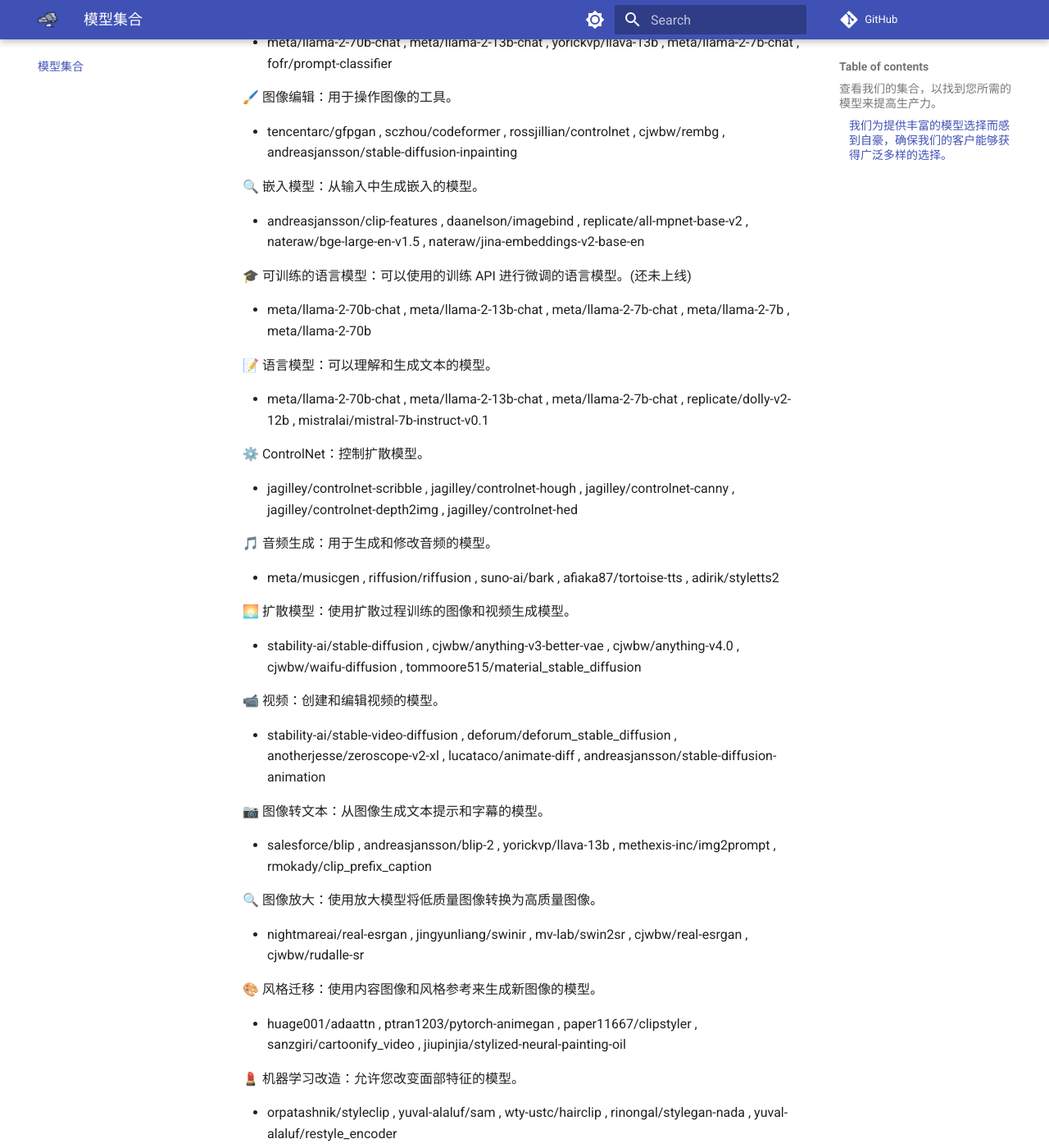
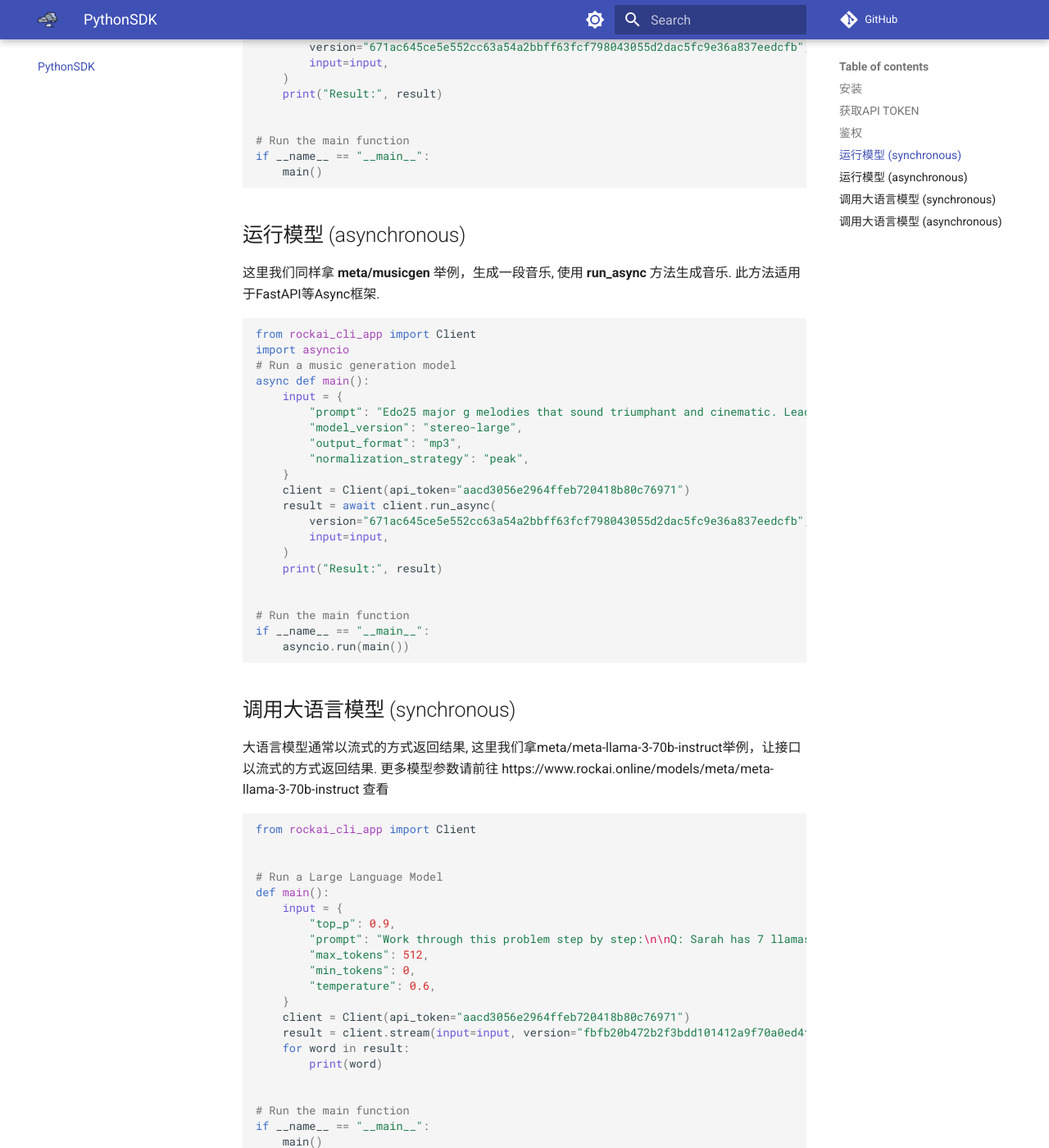
Before and after one commit to incomingflyingbrick/rock, an MkDocs documentation site: the page built from docs/col.md, in a window 1280 px wide and 1400 px high, scrolled down 1061 px. Shown: the whole window at 82% size. Built offline with MkDocs 1.6.1 and Material for MkDocs 9.7.7, drawn with Linux system fonts in a browser that asks for light colours; comment, search, counter and statistics services are not loaded; some of the changed text lies outside the part shown.

Commit message:
python sdk

````diff
--- a/docs/col.md
+++ b/docs/col.md
@@ -1,89 +1,138 @@
-# 模型集合
+# Python SDK
 
-## 查看我们的集合，以找到您所需的模型来提高生产力。
+使用RockAI SDK来调用大模型更为简单
 
-### 我们为提供丰富的模型选择而感到自豪，确保我们的客户能够获得广泛多样的选择。
+## 安装
 
-🔧 实用工具：工具带型模型，用于为视频添加字幕、将图像合成为视频、从视频中提取帧、从视频中提取音频等。
+RockAI python SDK 支持 3.9-3.11 版本
+```python
+pip install rockai-cli-app
+```
 
-- fofr/audio-to-waveform , fofr/controlnet-preprocessors , fofr/video-to-frames , fictions-ai/autocaption , fofr/frames-to-video
+## 获取API TOKEN
 
-🌐 3D模型：生成3D对象、场景、光场、纹理和多视图的模型。
+登录到RockAI, 然后点击 https://www.rockai.online/setting/token 获取API_TOKEN
 
-- cjwbw/shap-e , adirik/dreamgaussian , jd7h/zero123plusplus , adirik/wonder3d , adirik/mvdream
+## 鉴权
 
-👁️ 视觉模型：具备视觉功能的多模态大型语言模型，例如目标检测和光学字符识别 (OCR)。
+```python
+#通过创建clinet类来直接完成鉴权, 填入从上一步获取的API TOKEN
+from rockai_cli_app import Client
+client = Client(api_token="<API_TOKEN_HERE>")
+```
 
-- yorickvp/llava-13b , daanelson/minigpt-4 , cjwbw/internlm-xcomposer , joehoover/mplug-owl , lucataco/qwen-vl-chat
+## 运行模型 (synchronous)
 
-🖼️ T2I-Adapter：用于修改图像的 T2I-Adapter 模型。
+这里我们拿 **meta/musicgen** 举例，生成一段音乐, 更多模型参数请前往
+https://www.rockai.online/models/meta/musicgen 查看
 
-- alaradirik/t2i-adapter-sdxl-depth-midas , alaradirik/t2i-adapter-sdxl-lineart , alaradirik/t2i-adapter-sdxl-sketch , alaradirik/t2i-adapter-sdxl-canny , cjwbw/t2i-adapter
+```python
+from rockai_cli_app import Client
 
-📚 支持语法和 JSON Schema 的语言模型：支持基于语法的解码和 JSON Schema 约束的语言模型。
+# Run a music generation model
+def main():
+    input = {
+        "prompt": "Edo25 major g melodies that sound triumphant and cinematic. Leading up to a crescendo that resolves in a 9th harmonic",
+        "model_version": "stereo-large",
+        "output_format": "mp3",
+        "normalization_strategy": "peak",
+    }
+    client = Client(api_token="aacd3056e2964ffeb720418b80c76971")
+    result = client.run(
+        version="671ac645ce5e552cc63a54a2bbff63fcf798043055d2dac5fc9e36a837eedcfb",
+        input=input,
+    )
+    print("Result:", result)
 
-- andreasjansson/codellama-7b-instruct-gguf , andreasjansson/llama-2-13b-chat-gguf , andreasjansson/llama-2-70b-chat-gguf , andreasjansson/llama-2-13b-gguf , andreasjansson/wizardcoder-python-34b-v1-gguf
 
-🎨 SDXL 微调：我们最喜欢的一些 SDXL 微调模型。
+# Run the main function
+if __name__ == "__main__":
+    main()
+```
 
-- fofr/sdxl-emoji , pwntus/sdxl-gta-v , fofr/sdxl-barbie , fofr/sdxl-2004 , fofr/sdxl-tron
 
-🌊 流式语言模型：支持流式响应的语言模型。
+## 运行模型 (asynchronous)
 
-- meta/llama-2-70b-chat , meta/llama-2-13b-chat , yorickvp/llava-13b , meta/llama-2-7b-chat , fofr/prompt-classifier
+这里我们同样拿 **meta/musicgen** 举例，生成一段音乐, 使用 **run_async** 方法生成音乐. 此方法适用于FastAPI等Async框架.
 
-🖌️ 图像编辑：用于操作图像的工具。
+```python
 
-- tencentarc/gfpgan , sczhou/codeformer , rossjillian/controlnet , cjwbw/rembg , andreasjansson/stable-diffusion-inpainting
+from rockai_cli_app import Client
+import asyncio
+# Run a music generation model
+async def main():
+    input = {
+        "prompt": "Edo25 major g melodies that sound triumphant and cinematic. Leading up to a crescendo that resolves in a 9th harmonic",
+        "model_version": "stereo-large",
+        "output_format": "mp3",
+        "normalization_strategy": "peak",
+    }
+    client = Client(api_token="aacd3056e2964ffeb720418b80c76971")
+    result = await client.run_async(
+        version="671ac645ce5e552cc63a54a2bbff63fcf798043055d2dac5fc9e36a837eedcfb",
+        input=input,
+    )
+    print("Result:", result)
 
-🔍 嵌入模型：从输入中生成嵌入的模型。
 
-- andreasjansson/clip-features , daanelson/imagebind , replicate/all-mpnet-base-v2 , nateraw/bge-large-en-v1.5 , nateraw/jina-embeddings-v2-base-en
+# Run the main function
+if __name__ == "__main__":
+    asyncio.run(main())
 
-🎓 可训练的语言模型：可以使用的训练 API 进行微调的语言模型。(还未上线)
+```
 
-- meta/llama-2-70b-chat , meta/llama-2-13b-chat , meta/llama-2-7b-chat , meta/llama-2-7b , meta/llama-2-70b
 
-📝 语言模型：可以理解和生成文本的模型。
+## 调用大语言模型 (synchronous)
+大语言模型通常以流式的方式返回结果, 这里我们拿meta/meta-llama-3-70b-instruct举例，让接口以流式的方式返回结果. 更多模型参数请前往 https://www.rockai.online/models/meta/meta-llama-3-70b-instruct 查看
 
-- meta/llama-2-70b-chat , meta/llama-2-13b-chat , meta/llama-2-7b-chat , replicate/dolly-v2-12b , mistralai/mistral-7b-instruct-v0.1
+```python
+from rockai_cli_app import Client
 
-⚙️ ControlNet：控制扩散模型。
 
-- jagilley/controlnet-scribble , jagilley/controlnet-hough , jagilley/controlnet-canny , jagilley/controlnet-depth2img , jagilley/controlnet-hed
+# Run a Large Language Model
+def main():
+    input = {
+        "top_p": 0.9,
+        "prompt": "Work through this problem step by step:\n\nQ: Sarah has 7 llamas. Her friend gives her 3 more trucks of llamas. Each truck has 5 llamas. How many llamas does Sarah have in total?",
+        "max_tokens": 512,
+        "min_tokens": 0,
+        "temperature": 0.6,
+    }
+    client = Client(api_token="aacd3056e2964ffeb720418b80c76971")
+    result = client.stream(input=input, version="fbfb20b472b2f3bdd101412a9f70a0ed4fc0ced78a77ff00970ee7a2383c575d")
+    for word in result:
+        print(word)
 
-🎵 音频生成：用于生成和修改音频的模型。
 
-- meta/musicgen , riffusion/riffusion , suno-ai/bark , afiaka87/tortoise-tts , adirik/styletts2
+# Run the main function
+if __name__ == "__main__":
+    main()
 
-🌅 扩散模型：使用扩散过程训练的图像和视频生成模型。
+```
 
-- stability-ai/stable-diffusion , cjwbw/anything-v3-better-vae , cjwbw/anything-v4.0 , cjwbw/waifu-diffusion , tommoore515/material_stable_diffusion
 
-📹 视频：创建和编辑视频的模型。
+## 调用大语言模型 (asynchronous)
+大语言模型通常以流式的方式返回结果, 这里我们拿meta/meta-llama-3-70b-instruct举例，让接口以流式的方式返回结果, 这里的流流式调用方法提供async版本，可以支持在FastAPI等异步框架里面使用. 更多模型参数请前往 https://www.rockai.online/models/meta/meta-llama-3-70b-instruct 查看
+```python
+from rockai_cli_app import Client
+import asyncio
 
-- stability-ai/stable-video-diffusion , deforum/deforum_stable_diffusion , anotherjesse/zeroscope-v2-xl , lucataco/animate-diff , andreasjansson/stable-diffusion-animation
+# Run a Large Language Model
+async def main():
+    input = {
+        "top_p": 0.9,
+        "prompt": "Work through this problem step by step:\n\nQ: Sarah has 7 llamas. Her friend gives her 3 more trucks of llamas. Each truck has 5 llamas. How many llamas does Sarah have in total?",
+        "max_tokens": 512,
+        "min_tokens": 0,
+        "temperature": 0.6,
+    }
+    client = Client(api_token="aacd3056e2964ffeb720418b80c76971")
+    result = client.stream_async(input=input, version="fbfb20b472b2f3bdd101412a9f70a0ed4fc0ced78a77ff00970ee7a2383c575d")
+    async for word in result:
+        print(word)
 
-📷 图像转文本：从图像生成文本提示和字幕的模型。
 
-- salesforce/blip , andreasjansson/blip-2 , yorickvp/llava-13b , methexis-inc/img2prompt , rmokady/clip_prefix_caption
-
-🔍 图像放大：使用放大模型将低质量图像转换为高质量图像。
-
-- nightmareai/real-esrgan , jingyunliang/swinir , mv-lab/swin2sr , cjwbw/real-esrgan , cjwbw/rudalle-sr
-
-🎨 风格迁移：使用内容图像和风格参考来生成新图像的模型。
-
-- huage001/adaattn , ptran1203/pytorch-animegan , paper11667/clipstyler , sanzgiri/cartoonify_video , jiupinjia/stylized-neural-painting-oil
-
-💄 机器学习改造：允许您改变面部特征的模型。
-
-- orpatashnik/styleclip , yuval-alaluf/sam , wty-ustc/hairclip , rinongal/stylegan-nada , yuval-alaluf/restyle_encoder
-
-🖼️ 图像修复：通过去模糊、上色和去噪来改善或修复图像的模型。
-
-- tencentarc/gfpgan , sczhou/codeformer , jingyunliang/swinir , megvii-research/nafnet , microsoft/bringing-old-photos-back-to-life
-
-📝 文本转图像：根据文本提示生成图像的模型。
-
-- stability-ai/stable-diffusion , stability-ai/sdxl , ai-forever/kandinsky-2.2 , ai-forever/kandinsky-2 , fofr/sdxl-emoji
+# Run the main function
+if __name__ == "__main__":
+    asyncio.run(main())
+```
--- a/mkdocs.yml
+++ b/mkdocs.yml
@@ -3,8 +3,7 @@
 nav:
   - 介绍: 'index.md'
   - 从这里开始: 'get_start.md'
-  - 模型集合: 'col.md'
-  - 公开模型: 'public_model.md'
+  - PythonSDK: 'col.md'
 
 
 
````
Also changed, not shown: docs/get_start.md (+5 -5 lines).
